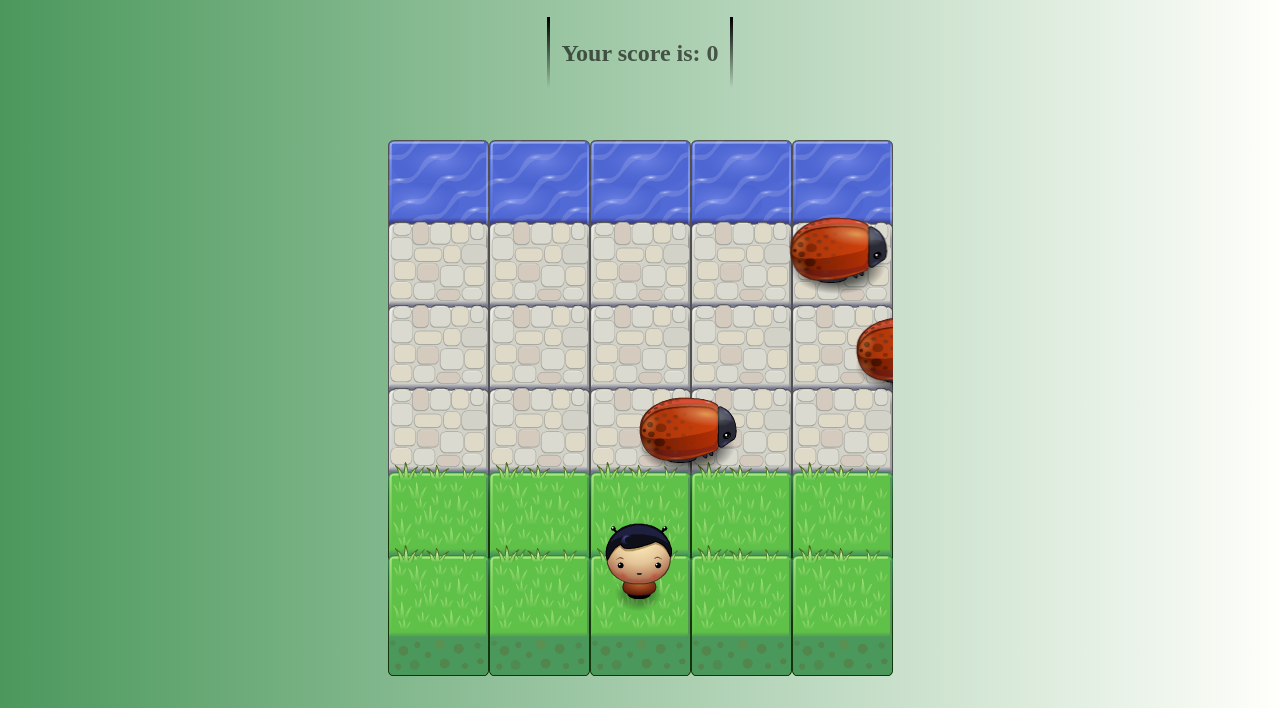
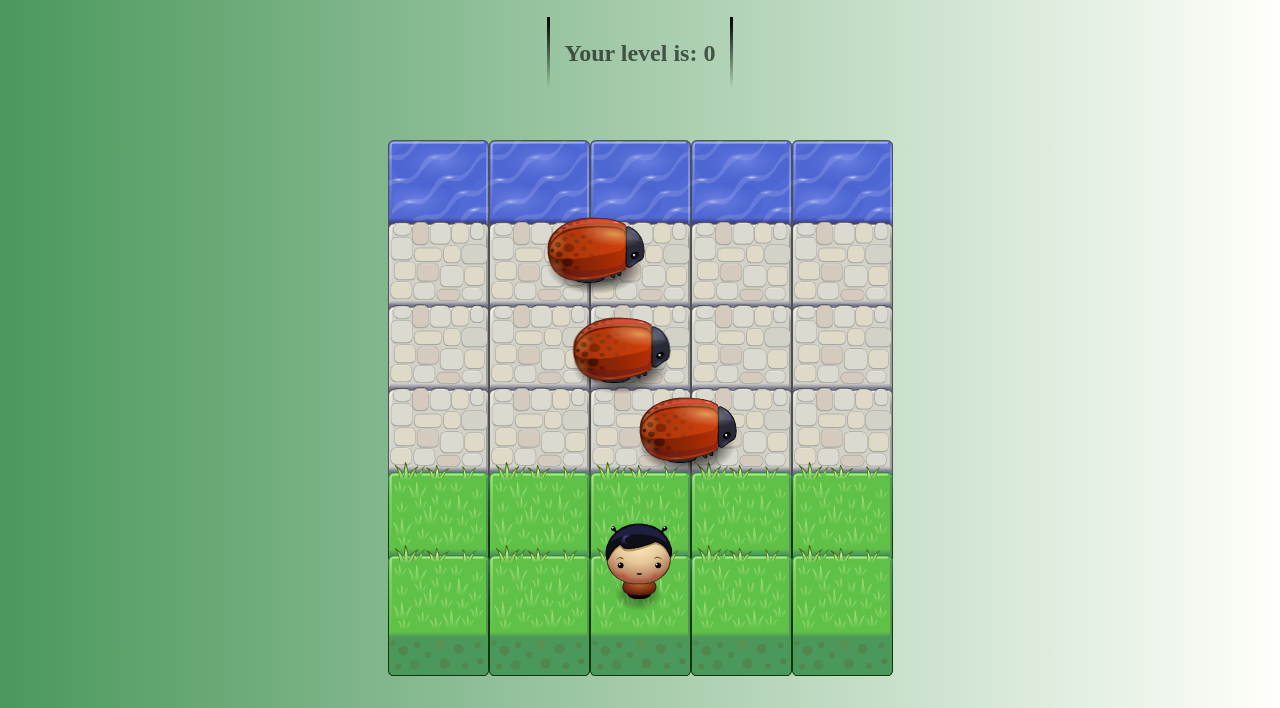
Before and after one commit to fespinosa-dev/arcade-game, a plain HTML site: page index.html in a window 1280 px wide. Shown: the part 108-816 px from the top of the page. Drawn offline with Linux system fonts and the light colour scheme; a web font is replaced by a local one.

Commit message:
add difficulty functionality

```diff
--- a/index.html
+++ b/index.html
@@ -9,7 +9,7 @@
 <body>
     <h1>Clasic Arcade Game</h1>
     <div class="score-banner">
-        <h2>Your score is: 0</h2>
+        <h2>Your level is: 0</h2>
     </div>
     <script src="js/resources.js"></script>
     <script src="js/engine.js"></script>
--- a/js/app.js
+++ b/js/app.js
@@ -37,9 +37,7 @@ class Enemy {
         let pP = this.y - player.y;
         let distance = Math.sqrt(((Math.pow(eP, 2)) + (Math.pow(pP, 2))))
         if (distance <= 60) {
-            updateScoreBanner(0);
             resetGame();
-
         }
     }
 
@@ -118,8 +116,9 @@ class Player {
                       return;
                 }
                 if (this.reachEnd()) {
-                    updateScoreBanner(++score);
+                    updateLevelBanner(++level);
                     resetGame();
+                    changeEnemiesSpeed(); // increase difficulty
                 }
                 this.y -= this.speed;
                 break;
@@ -150,14 +149,13 @@ class Player {
 
 
 /**
- * @description Resets the game. Players and Bugs start from its initial positions.
+ * @description Resets the game. Players and enemies start from its initial positions.
  */
 var resetGame = function () {
     allEnemies.forEach(function (enemy) {
         enemy.reset();
     });
     player.reset();
-    score = 0;
 
 }
 
@@ -165,15 +163,25 @@ var resetGame = function () {
 * @description Updates the score banner.
 * @argument score = The score value.
 */
-var updateScoreBanner = function (score) {
+var updateLevelBanner = function (score) {
     let scoreBanner = document.querySelector("h2");
-    scoreBanner.innerHTML = `Your score is: ${score}`;
+    scoreBanner.innerHTML = `Your level is: ${score}`;
 }
 
+/**
+* @description Changes the speed of the enemies ramdomly.
+*/
+var changeEnemiesSpeed = function(){
+    allEnemies.forEach(enemy =>{
+
+       enemy.speed = Math.floor(Math.random() * 400) + 50;
+
+    });
+}
 
 // This listens for key presses and sends the keys to your
 // Player.handleInput() method.
-document.addEventListener('keydown', function (e) {
+document.addEventListener('keyup', function (e) {
     var allowedKeys = {
         37: 'left',
         38: 'up',
@@ -185,9 +193,10 @@ document.addEventListener('keydown', function (e) {
 });
 
 
-var enemy1 = new Enemy(0, 50, 400);
-var enemy2 = new Enemy(0, 150, 200);
+
+var enemy1 = new Enemy(0, 50, 350);
+var enemy2 = new Enemy(0, 150, 250);
 var enemy3 = new Enemy(0, 230, 50);
 var allEnemies = [enemy2, enemy3, enemy1]
 var player = new Player(200, 370, 40);
-var score = 0;
+var level = 0;
```
